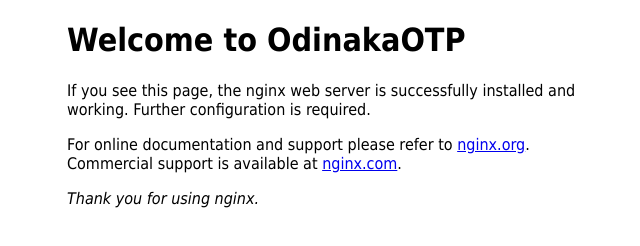
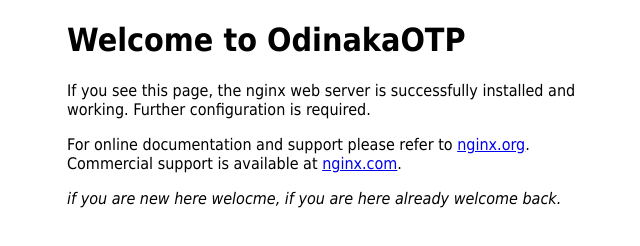
Before and after one commit to li33iez/yellow, a website: page index.html in a window 1280 px wide. Shown: the whole page, without its empty margins (293-933 px from the left). Drawn offline with Linux system fonts and the light colour scheme.

Commit message:
this is the index html file for my deploy

```diff
--- a/index.html
+++ b/index.html
@@ -18,6 +18,6 @@ working. Further configuration is required.</p>
 Commercial support is available at
 <a href="http://nginx.com/">nginx.com</a>.</p>
 
-<p><em>Thank you for using nginx.</em></p>
+<p><em>if you are new here welocme, if you are here already welcome back.</em></p>
 </body>
 </html>
```
